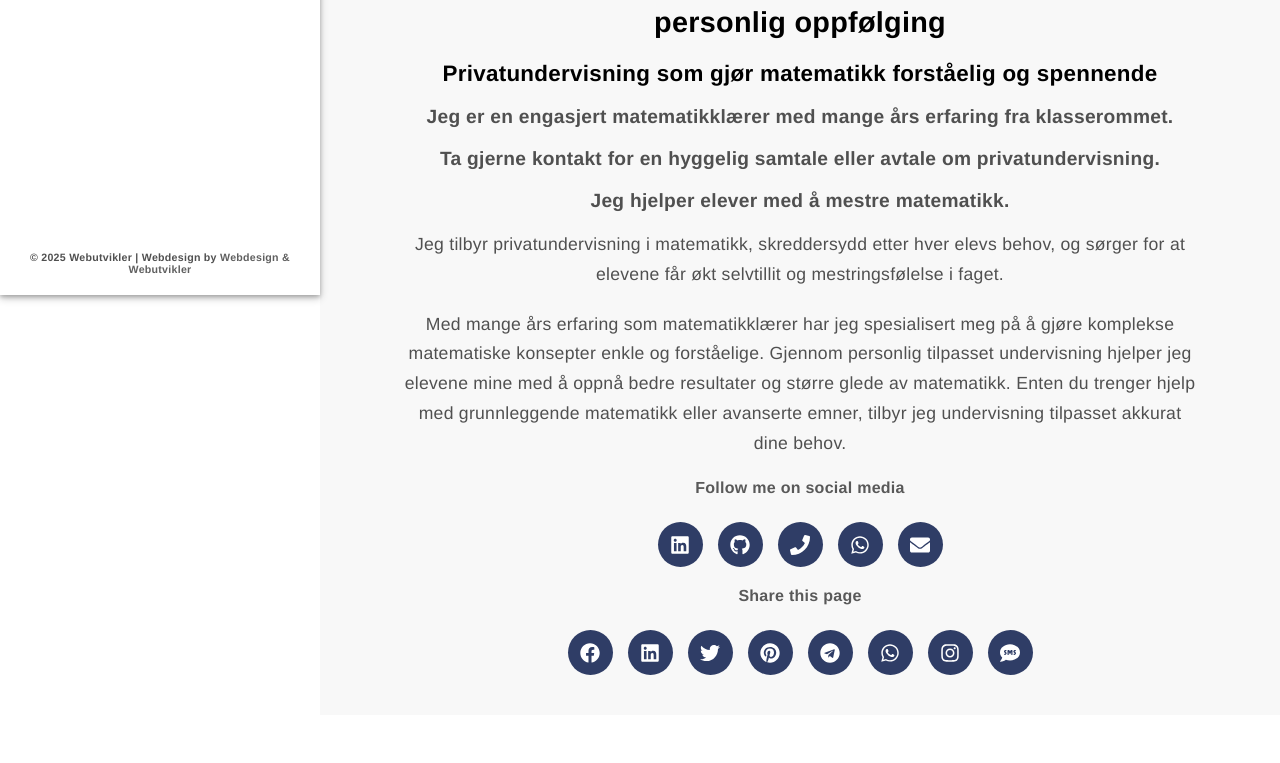
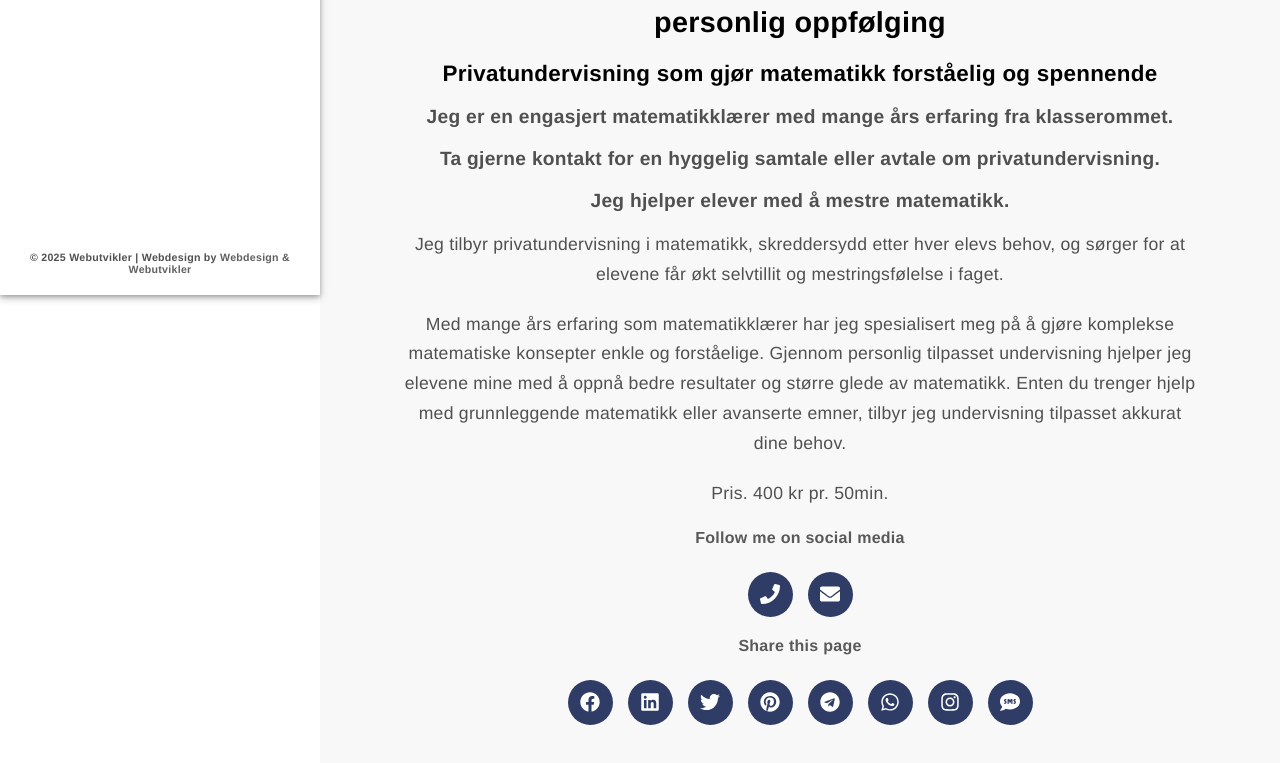
Before and after one commit to maf256/allekanl-rematte.no, a Next.js app: page / in a window 1280 px wide. Shown: the part 505-1268 px from the top of the page. Before the commit the page ends 1220 px from the top, so only its background shows below. Built offline with nearby package versions, Linux system fonts and the light colour scheme.

Commit message:
change socialmedia

```diff
--- a/components/SocialMediaLinks.js
+++ b/components/SocialMediaLinks.js
@@ -14,28 +14,28 @@ import {
 } from './SocialShareButtons'
 export default function SocialMediaLinks() {
   const socialLinks = [
+    // {
+    //   href: 'https://www.linkedin.com/in/farsangi',
+    //   icon: <FaLinkedin />,
+    //   name: 'LinkedIn',
+    // },
+    // {
+    //   href: 'https://github.com/maf256',
+    //   icon: <FaGithub />,
+    //   name: 'GitHub',
+    // },
     {
-      href: 'https://www.linkedin.com/in/farsangi',
-      icon: <FaLinkedin />,
-      name: 'LinkedIn',
-    },
-    {
-      href: 'https://github.com/maf256',
-      icon: <FaGithub />,
-      name: 'GitHub',
-    },
-    {
-      href: 'tel:+4740189111',
+      href: 'tel:+4745208877',
       icon: <FaPhone />,
       name: 'Phone',
     },
+    // {
+    //   href: 'https://wa.me/+4740189111',
+    //   icon: <FaWhatsapp />,
+    //   name: 'WhatsApp',
+    // },
     {
-      href: 'https://wa.me/+4740189111',
-      icon: <FaWhatsapp />,
-      name: 'WhatsApp',
-    },
-    {
-      href: 'mailto:majid@sitedesign.no',
+      href: 'mailto:johny.alnas@gmail.com',
       icon: <FaEnvelope />,
       name: 'Email',
     },
--- a/components/common/Data.js
+++ b/components/common/Data.js
@@ -93,6 +93,7 @@ export const Data = {
       h5: 'Jeg hjelper elever med å mestre matematikk.',
       p: 'Jeg tilbyr privatundervisning i matematikk, skreddersydd etter hver elevs behov, og sørger for at elevene får økt selvtillit og mestringsfølelse i faget.',
       p1: 'Med mange års erfaring som matematikklærer har jeg spesialisert meg på å gjøre komplekse matematiske konsepter enkle og forståelige. Gjennom personlig tilpasset undervisning hjelper jeg elevene mine med å oppnå bedre resultater og større glede av matematikk. Enten du trenger hjelp med grunnleggende matematikk eller avanserte emner, tilbyr jeg undervisning tilpasset akkurat dine behov.',
+      p2: 'Pris. 400 kr pr. 50min.',
     },
     en: {
       name: 'Johny Alnæs',
@@ -103,6 +104,7 @@ export const Data = {
       h5: 'I help students master mathematics.',
       p: 'I offer personalized math tutoring tailored to each student’s needs, helping students gain confidence and achieve success in mathematics.',
       p1: 'With many years of experience as a math teacher, I specialize in making complex mathematical concepts clear and easy to understand. Through personalized tutoring sessions, I support my students in achieving better results and finding enjoyment in math. Whether you need assistance with basic mathematics or advanced topics, I provide teaching tailored specifically to your needs.',
+      p2: 'Pris. 400 kr pr. 50min.',
     },
   },
   about: {
--- a/components/home/Home.js
+++ b/components/home/Home.js
@@ -29,11 +29,12 @@ export default function Home({ language, theme }) {
           <h5>{langData.h5}</h5>
           <p>{langData.p}</p>
           <p>{langData.p1}</p>
+          <p>{langData.p2}</p>
           <SocialMediaLinks />
           <SocialShare
-            url="https://sitedesign.no"
-            title="Webdesign og Webutvikling i Oslo - Majid Askarifarsangi"
-            description="Profesjonell webutvikling og webdesign av Majid Askarifarsangi i Oslo"
+            url="https://allekanlærematte.no/"
+            title="Pensjonert matematikklærer med lang erfaring og personlig oppfølgingi"
+            description="Privatundervisning som gjør matematikk forståelig og spennende"
           />
         </Div>
       </Main>
```
Also changed, not shown: package.json (+0 -8 lines).
